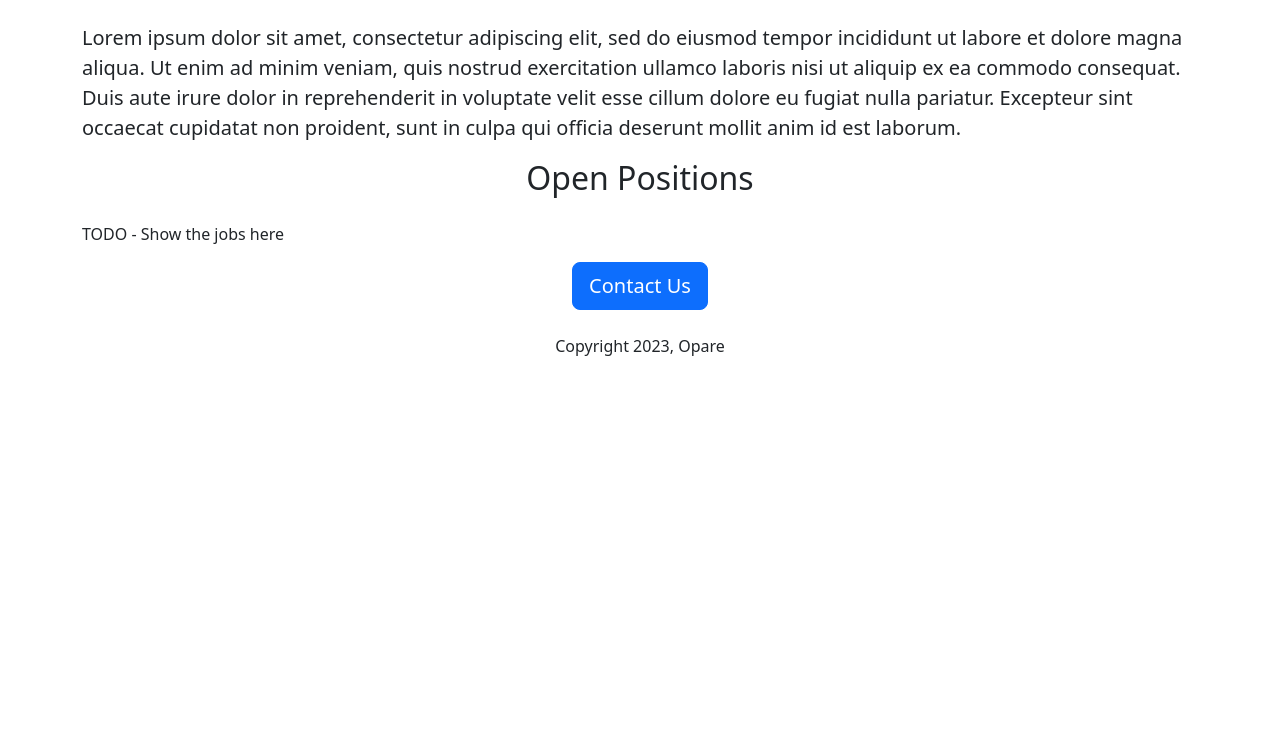
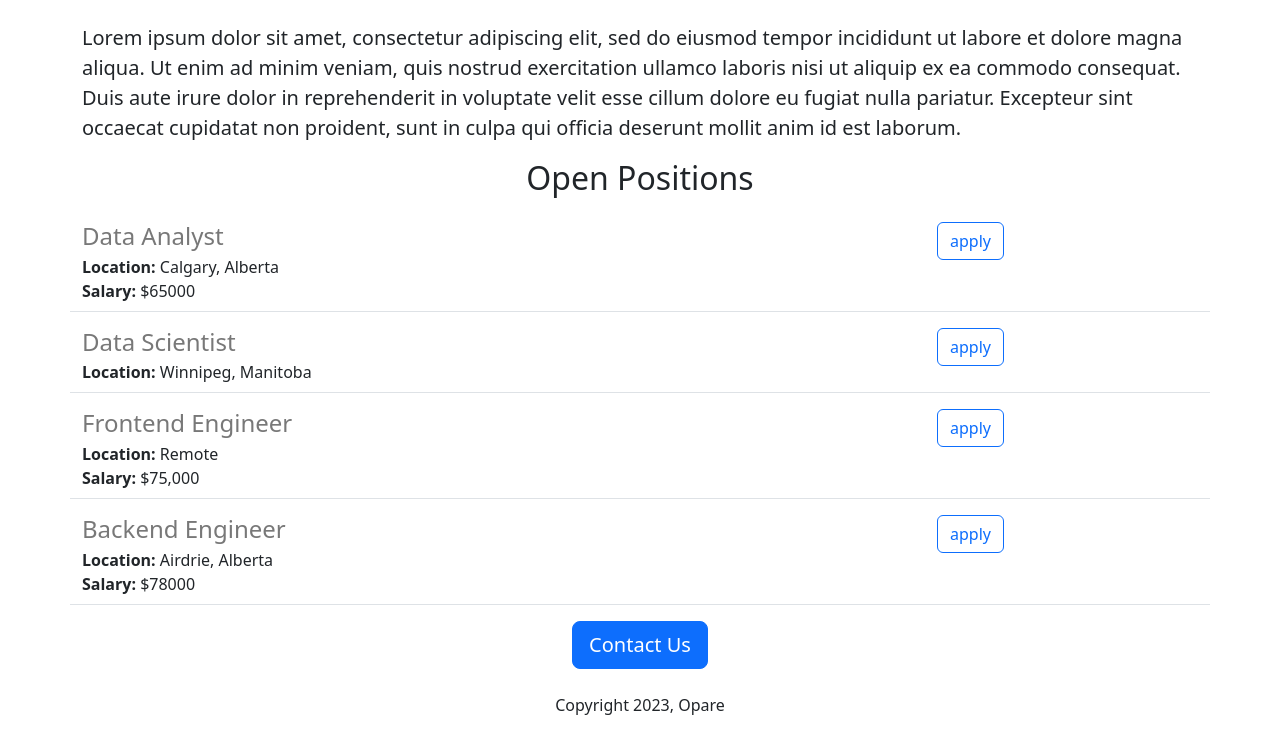
Before and after one commit to OpareKwafo/Opare-career-website, a Flask app: page / in a window 1280 px wide. Shown: the part 487-1220 px from the top of the page. Before the commit the page ends 843 px from the top, so only its background shows below. Run offline with Flask 3, Linux system fonts and the light colour scheme.

Commit message:
added dynamic data and API route

```diff
--- a/app.py
+++ b/app.py
@@ -1,12 +1,42 @@
-from flask import Flask, render_template
+from flask import Flask, render_template, jsonify
 
 
 app = Flask(__name__)
 
+JOBS = [
+    {
+    'id': 1,
+    'title': 'Data Analyst',
+    'location': 'Calgary, Alberta',
+    'salary': '$65000'
+    },
+    {
+    'id': 2,
+    'title': 'Data Scientist',
+    'location': 'Winnipeg, Manitoba',
+
+    },
+    {
+    'id': 3,
+    'title': "Frontend Engineer",
+    'location': 'Remote',
+    'salary': '$75,000'
+    },
+    {
+    'id': 4,
+    'title': 'Backend Engineer',
+    'location': 'Airdrie, Alberta',
+    'salary': '$78000'
+    }
+]
+
 @app.route("/")
 def hello():
-    return render_template('home.html')
+    return render_template('home.html', jobs=JOBS, company_name='Opare')
 
+@app.route("/api/jobs")
+def list_jobs():
+    return jsonify(JOBS)
 
 if __name__ == "__main__":
     app.run(host="0.0.0.0", debug=True)
--- a/templates/home.html
+++ b/templates/home.html
@@ -18,7 +18,7 @@
   </head>
   <body>
     <div class="container">
-      <h1 class="text-center mt-2 mb-4">Opare Careers</h1>
+      <h1 class="text-center mt-2 mb-4"> {{company_name}} Careers</h1>
       <img class="img-fluid"
         id="banner"
         src="http://127.0.0.1:5000/static/banner.jpg"
@@ -35,7 +35,11 @@
         mollit anim id est laborum.
       </p>
       <h2 class="text-center mt-2 mb-4">Open Positions</h2>
-      <p>TODO - Show the jobs here</p>
+      <div>
+        {% for job in jobs %}
+          {% include 'jobitem.html' %}
+        {% endfor %}
+      </div>
       <div class="text-center">
         <button class="btn btn-primary btn-lg">Contact Us</button>
         <p class="mt-4">Copyright 2023, Opare</p>
--- /dev/null
+++ b/templates/jobitem.html
@@ -0,0 +1,14 @@
+<div class="border-bottom row" style="margin-bottom: 16px; padding-bottom: 8px">
+  <div class="col-9">
+    <h4 style="color: rgb(120, 120, 120); margin-bottom: 4px">
+      {{job['title']}}
+    </h4>
+    <div><b>Location: </b>{{job['location']}}</div>
+    {% if 'salary' in job %}
+    <div><b>Salary: </b>{{job['salary']}}</div>
+    {% endif %}
+  </div>
+  <div class="col-3">
+    <button type="button" class="btn btn-outline-primary">apply</button>
+  </div>
+</div>
```
